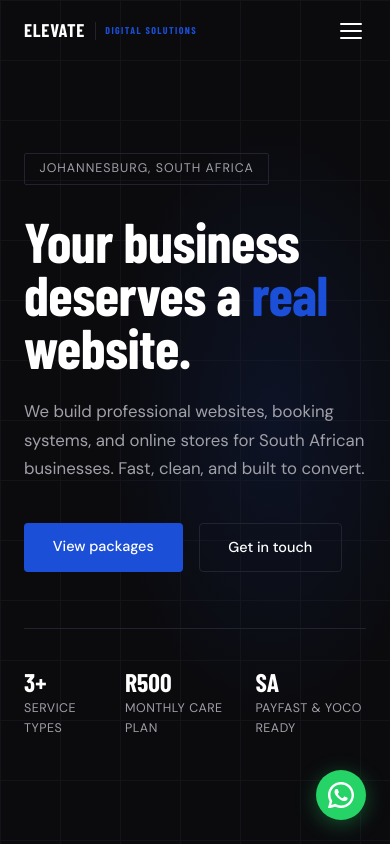
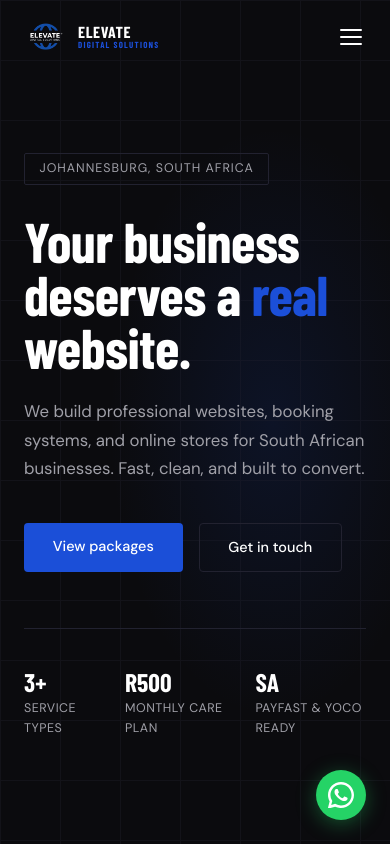
Before and after one commit to vhutali0504/elevatedigitalsolutions, a React (Vite) app: page / in a window 390 px wide. Shown: the top 844 px of the page. Built offline with nearby package versions, Linux system fonts and the light colour scheme; a web font is replaced by a local one.

Commit message:
add logo, favicon and footer size fix

```diff
--- a/index.html
+++ b/index.html
@@ -2,8 +2,10 @@
 <html lang="en">
   <head>
     <meta charset="UTF-8" />
-    <link rel="icon" type="image/svg+xml" href="/favicon.svg" />
+   <link rel="icon" type="image/png" href="/src/assets/logo.png" />
     <meta name="viewport" content="width=device-width, initial-scale=1.0" />
+
+
     <title>eds-website</title>
   </head>
   <body>
--- a/src/components/Footer.jsx
+++ b/src/components/Footer.jsx
@@ -1,3 +1,4 @@
+import logo from '../assets/logo.png'
 import '../styles/Footer.css'
 
 const links = [
@@ -13,9 +14,11 @@ export default function Footer() {
       <div className="footer__top">
         <div className="footer__brand">
           <a href="#home" className="footer__logo">
-            <span className="footer__logo-elevate">ELEVATE</span>
-            <span className="footer__logo-divider" />
-            <span className="footer__logo-ds">DIGITAL SOLUTIONS</span>
+            <img src={logo} alt="Elevate Digital Solutions" className="footer__logo-img" />
+            <span className="footer__logo-text">
+              <span className="footer__logo-elevate">ELEVATE</span>
+              <span className="footer__logo-ds">DIGITAL SOLUTIONS</span>
+            </span>
           </a>
           <p className="footer__tagline">
             Professional websites, booking systems, and online stores for
--- a/src/components/Navbar.jsx
+++ b/src/components/Navbar.jsx
@@ -1,4 +1,5 @@
 import { useState, useEffect } from 'react'
+import logo from '../assets/logo.png'
 import '../styles/Navbar.css'
 
 export default function Navbar() {
@@ -21,9 +22,11 @@ export default function Navbar() {
   return (
     <nav className={`navbar ${scrolled ? 'navbar--scrolled' : ''}`}>
       <a href="#home" className="navbar__logo">
-        <span className="navbar__logo-elevate">ELEVATE</span>
-        <span className="navbar__logo-divider" />
-        <span className="navbar__logo-ds">DIGITAL SOLUTIONS</span>
+        <img src={logo} alt="Elevate Digital Solutions" className="navbar__logo-img" />
+        <span className="navbar__logo-text">
+          <span className="navbar__logo-elevate">ELEVATE</span>
+          <span className="navbar__logo-ds">DIGITAL SOLUTIONS</span>
+        </span>
       </a>
 
       <ul className="navbar__links">
--- a/src/styles/Footer.css
+++ b/src/styles/Footer.css
@@ -20,31 +20,38 @@
 .footer__logo {
   display: flex;
   align-items: center;
-  gap: 0.6rem;
+  gap: 0.75rem;
   margin-bottom: 1.25rem;
+}
+
+.footer__logo-img {
+  width: 52px;
+  height: 52px;
+  object-fit: contain;
+}
+
+.footer__logo-text {
+  display: flex;
+  flex-direction: column;
+  gap: 0.05rem;
 }
 
 .footer__logo-elevate {
   font-family: var(--font-display);
-  font-size: 1.2rem;
+  font-size: 1.1rem;
   font-weight: 800;
   letter-spacing: 0.04em;
   color: var(--white);
-}
-
-.footer__logo-divider {
-  width: 1px;
-  height: 16px;
-  background: var(--border);
-  flex-shrink: 0;
+  line-height: 1;
 }
 
 .footer__logo-ds {
   font-family: var(--font-display);
-  font-size: 0.65rem;
+  font-size: 0.58rem;
   font-weight: 700;
   letter-spacing: 0.14em;
   color: var(--blue);
+  line-height: 1;
 }
 
 .footer__tagline {
--- a/src/styles/Navbar.css
+++ b/src/styles/Navbar.css
@@ -7,7 +7,7 @@
   display: flex;
   align-items: center;
   justify-content: space-between;
-  padding: 1.2rem 4rem;
+  padding: 1rem 4rem;
   transition: background 0.3s, border-color 0.3s;
   border-bottom: 1px solid transparent;
 }
@@ -23,30 +23,37 @@
 .navbar__logo {
   display: flex;
   align-items: center;
-  gap: 0.6rem;
+  gap: 0.75rem;
+}
+
+.navbar__logo-img {
+  width: 52px;
+  height: 52px;
+  object-fit: contain;
+}
+
+.navbar__logo-text {
+  display: flex;
+  flex-direction: column;
+  gap: 0.05rem;
 }
 
 .navbar__logo-elevate {
   font-family: var(--font-display);
-  font-size: 1.4rem;
+  font-size: 1.2rem;
   font-weight: 800;
   letter-spacing: 0.04em;
   color: var(--white);
-}
-
-.navbar__logo-divider {
-  width: 1px;
-  height: 18px;
-  background: var(--border);
-  flex-shrink: 0;
+  line-height: 1;
 }
 
 .navbar__logo-ds {
   font-family: var(--font-display);
-  font-size: 0.72rem;
+  font-size: 0.6rem;
   font-weight: 700;
   letter-spacing: 0.14em;
   color: var(--blue);
+  line-height: 1;
 }
 
 /* ─── Links ─── */
@@ -138,11 +145,16 @@
     display: flex;
   }
 
+  .navbar__logo-img {
+    width: 42px;
+    height: 42px;
+  }
+
   .navbar__logo-elevate {
-    font-size: 1.15rem;
+    font-size: 1rem;
   }
 
   .navbar__logo-ds {
-    font-size: 0.62rem;
+    font-size: 0.55rem;
   }
 }
```
Also changed, not shown: src/assets/logo.png.
